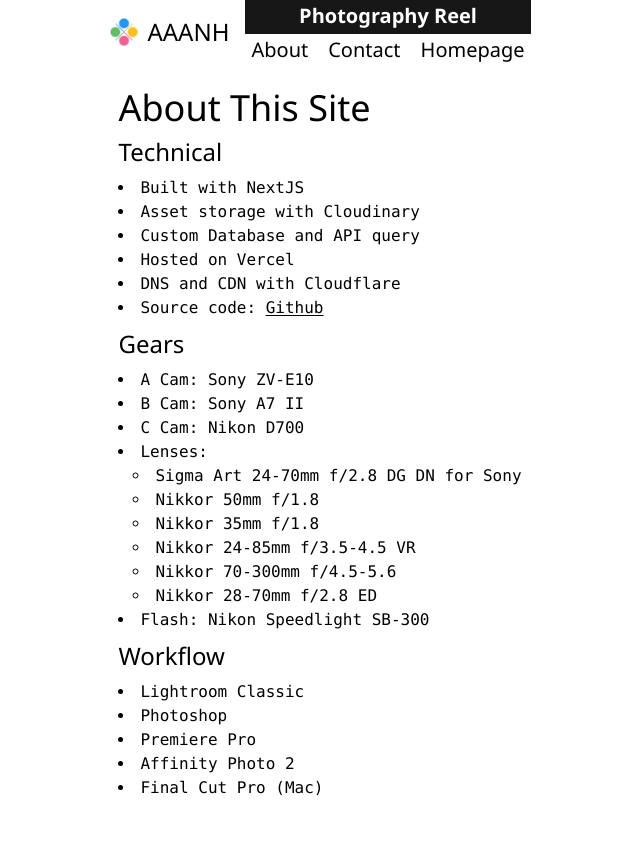
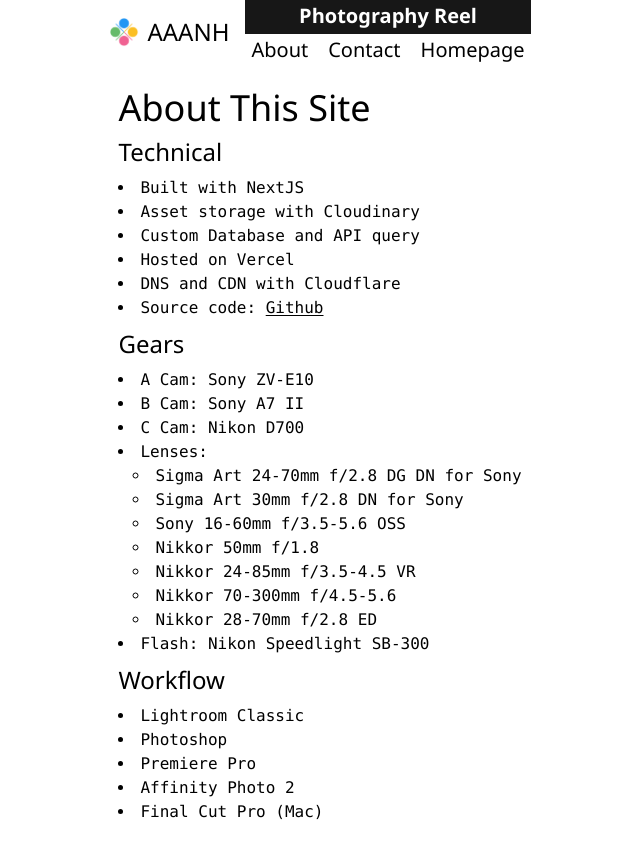
Before and after one commit to aaanh/photos, a Next.js app: page /about in a window 1280 px wide. Shown: the whole page, without its empty margins (320-960 px from the left). Before the commit the page ends 824 px from the top, so only its background shows below. Built offline with nearby package versions, Linux system fonts and the light colour scheme.

Commit message:
Update about

```diff
--- a/pages/about.js
+++ b/pages/about.js
@@ -36,8 +36,9 @@
             <li>Lenses:</li>
             <ul>
               <li>Sigma Art 24-70mm f/2.8 DG DN for Sony</li>
+              <li>Sigma Art 30mm f/2.8 DN for Sony</li>
+              <li>Sony 16-60mm f/3.5-5.6 OSS</li>
               <li>Nikkor 50mm f/1.8</li>
-              <li>Nikkor 35mm f/1.8</li>
               <li>Nikkor 24-85mm f/3.5-4.5 VR</li>
               <li>Nikkor 70-300mm f/4.5-5.6</li>
               <li>Nikkor 28-70mm f/2.8 ED</li>
```
